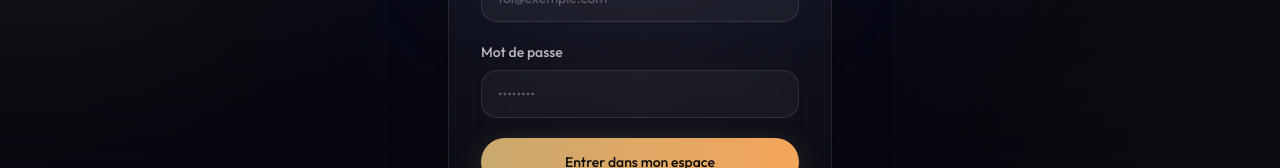
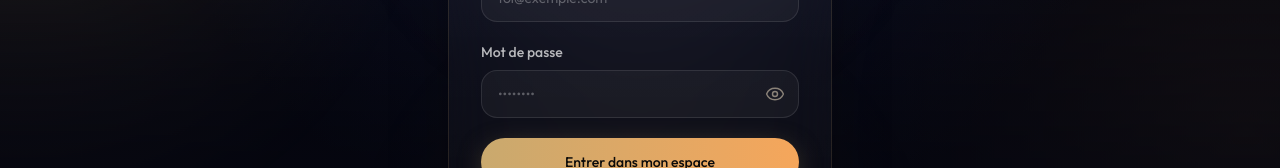
Before and after one commit to mohamesbah44-source/renaissance-app, a Next.js app: page /login in a window 1280 px wide. Shown: the part 406-574 px from the top of the page. Built offline with nearby package versions, Linux system fonts and the light colour scheme.

Commit message:
Replace Input with PasswordInput for password field

```diff
--- a/app/(auth)/login/page.tsx
+++ b/app/(auth)/login/page.tsx
@@ -6,6 +6,7 @@ import { signIn } from "@/lib/auth/actions";
 import { GlassCard } from "@/components/ui/GlassCard";
 import { Field } from "@/components/ui/Field";
 import { Input } from "@/components/ui/Input";
+import { PasswordInput } from "@/components/ui/PasswordInput";
 import { SubmitButton } from "@/components/ui/SubmitButton";
 
 export default function LoginPage() {
@@ -31,10 +32,9 @@ export default function LoginPage() {
           />
         </Field>
         <Field label="Mot de passe" htmlFor="password">
-          <Input
+          <PasswordInput
             id="password"
             name="password"
-            type="password"
             autoComplete="current-password"
             required
             placeholder="••••••••"
```
